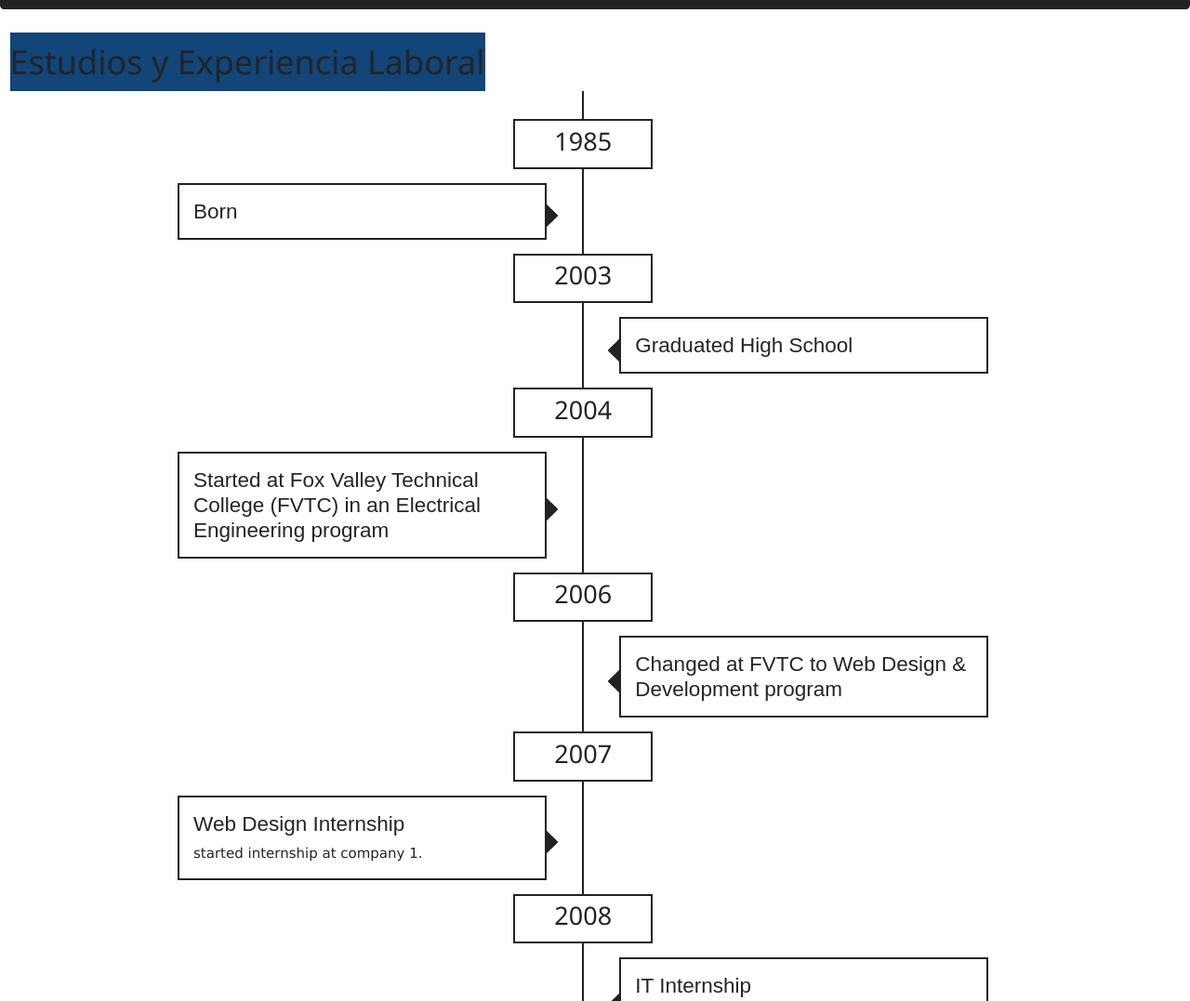
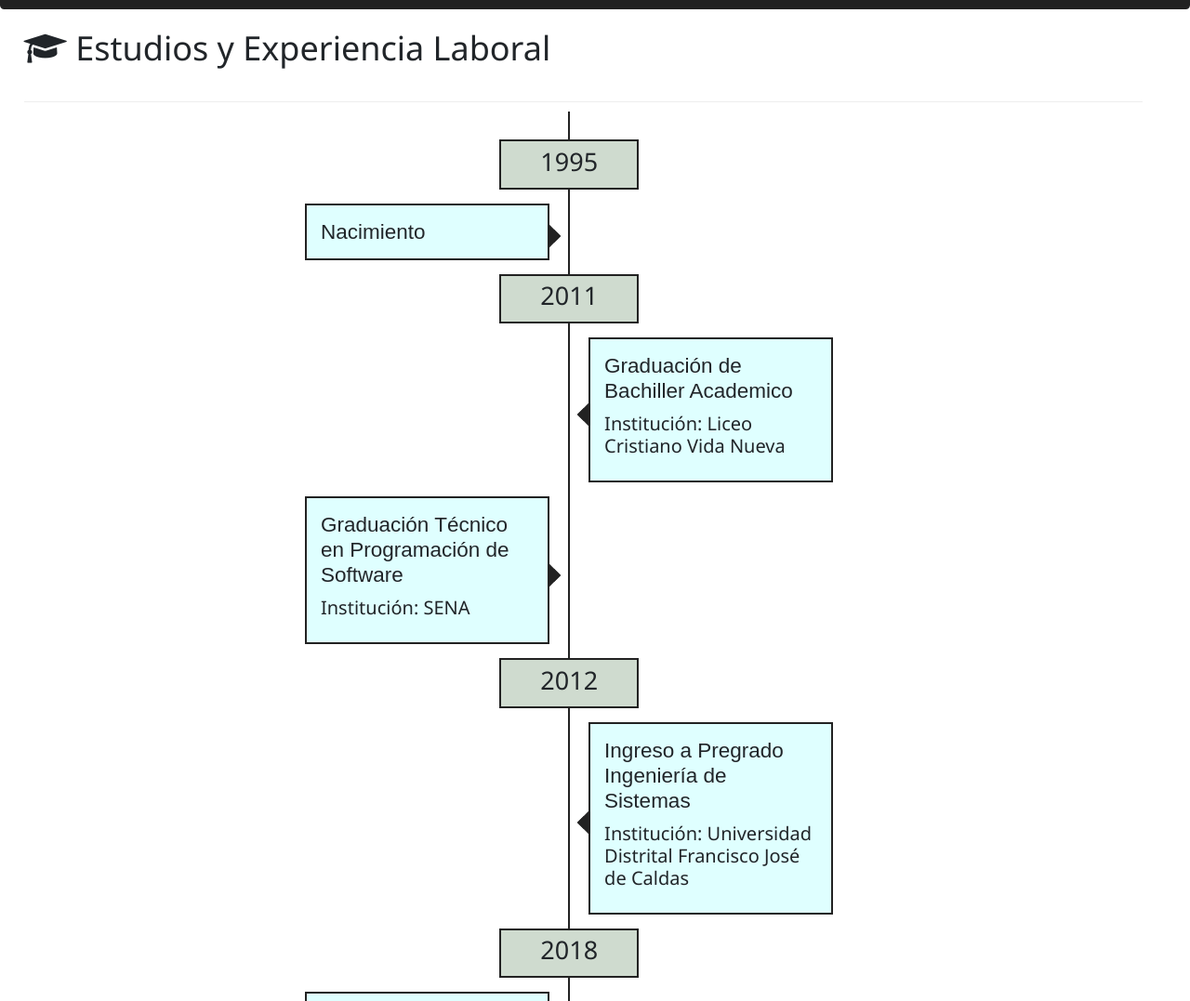
Before and after one commit to IntyKillaRaymi/IntyKillaRaymi.github.io, a website: page knowledge.html in a window 1280 px wide. Shown: the part 380-1457 px from the top of the page at 93% size. Drawn offline with nearby package versions, Linux system fonts and the light colour scheme.

Commit message:
Timeline fixed, almost

```diff
--- a/Styles/TimeLineStyles.css
+++ b/Styles/TimeLineStyles.css
@@ -2,7 +2,7 @@
 .timeline {
     position: relative;
     margin: 0 auto;
-    max-width: 1300px;
+    max-width: 1500px;
 }
 
  .timeline:before {
@@ -30,6 +30,9 @@
   }
 
   .timeline__item {
+
+    background-color: #DFFFFF;
+
     padding: 1rem;
     border: 2px solid #222222;
     border-image: #222222;
@@ -54,16 +57,19 @@
   }
 
   @media screen and (min-width: 700px) {
+
     .timeline__item {
       width: 44%;
       margin: 1rem;
     }
+
     .timeline__item:nth-of-type(2n) {
       float: right;
       margin: 1rem;
       border-image: #222222;
       border-image-slice: 1;
     }
+
     .timeline__item:nth-of-type(2n):before {
       right: auto;
       left: -10px;
@@ -76,24 +82,28 @@
     max-width: 150px;
     margin: 0 48px 0 auto;
     font-size: 1.8rem;
-    background-color: #FFFFFF;
+    background-color: #CFDBCF;
     line-height: 1;
     border-image: none;
     padding: 0.5rem 1rem 1rem;
   }
+
   .timeline__item--year:before {
     display: none;
   }
+
   @media screen and (min-width: 700px) {
     .timeline__item--year {
       text-align: center;
       margin: 0 auto;
     }
+
     .timeline__item--year:nth-of-type(2n) {
       float: none;
       margin: 0 auto;
       border-image: none;
     }
+
     .timeline__item--year:nth-of-type(2n):before {
       display: none;
     }
@@ -110,3 +120,10 @@
     font-size: 1rem;
     margin: 0.5rem 0 0;
   }
+
+  .row-content{
+    margin: 0px 4% 0px 2%;
+    padding: 10px 0px 10px 0px;
+    border-bottom: 1px ridge;
+    min-height: 100px;
+}
--- a/knowledge.html
+++ b/knowledge.html
@@ -43,7 +43,9 @@
 
 
 
-
+        <div class="row row-content">
+            <h1><i class="fa fa-mortar-board"></i> Estudios y Experiencia Laboral</h1>
+        </div>
 
 
 
@@ -51,35 +53,39 @@
 
     <div class="row row-content" >
 
-        <div class="row" style="background-color: #124578">
-            <h1>Estudios y Experiencia Laboral</h1>
-        </div>
-
         <div class="row"></div>
         <div class="timeline">
 
-            <h2 class="timeline__item timeline__item--year">1985</h2>
+            <h2 class="timeline__item timeline__item--year">1995</h2>
 
             <div class="timeline__item">
-                <h3 class="timeline__title">Born</h3>
+                <h3 class="timeline__title">Nacimiento</h3>
             </div>
 
-            <h2 class="timeline__item timeline__item--year">2003</h2>
+            <h2 class="timeline__item timeline__item--year">2011</h2>
 
             <div class="timeline__item">
-                <h3 class="timeline__title">Graduated High School</h3>
+                <h3 class="timeline__title">Graduación de Bachiller Academico </h3>
+                <h4>Institución: Liceo Cristiano Vida Nueva</h4>
             </div>
 
-            <h2 class="timeline__item timeline__item--year">2004</h2>
+            <div class="timeline__item">
+                <h3 class="timeline__title">Graduación Técnico en Programación de Software</h3>
+                <h4>Institución: SENA</h4>
+            </div>
+
+            <h2 class="timeline__item timeline__item--year">2012</h2>
 
             <div class="timeline__item">
-                <h3 class="timeline__title">Started at Fox Valley Technical College (FVTC) in an Electrical Engineering program</h3>
+                <h3 class="timeline__title">Ingreso a Pregrado Ingeniería de Sistemas</h3>
+                <h4>Institución: Universidad Distrital Francisco José de Caldas</h4>
             </div>
 
-            <h2 class="timeline__item timeline__item--year">2006</h2>
+            <h2 class="timeline__item timeline__item--year">2018</h2>
 
             <div class="timeline__item">
-                <h3 class="timeline__title">Changed at FVTC to Web Design & Development program</h3>
+                <h3 class="timeline__title">Comienzo Trabajo como Game Developer</h3>
+                <h4>Institución: Ashara Studios</h4>
             </div>
 
             <h2 class="timeline__item timeline__item--year">2007</h2>
```
